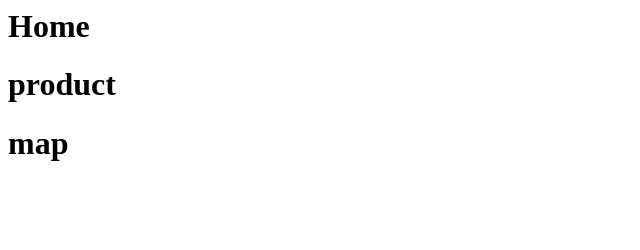
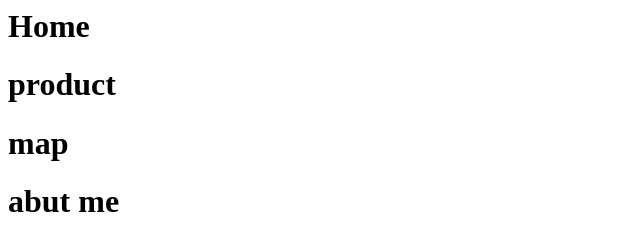
Before and after one commit to Wuttiphong02/Lab168_secA-, a plain HTML site: page menu.html in a window 1280 px wide. Shown: the whole page, without its empty margins (0-640 px from the left). Drawn offline with Linux system fonts and the light colour scheme.

Commit message:
Update menu.html

```diff
--- a/menu.html
+++ b/menu.html
@@ -3,5 +3,7 @@
         <h1>Home</h1>
         <h1>product</h1>
         <h1>map</h1>
+        <h1>abut me</h1>
+
     </body>
 </head>
```
